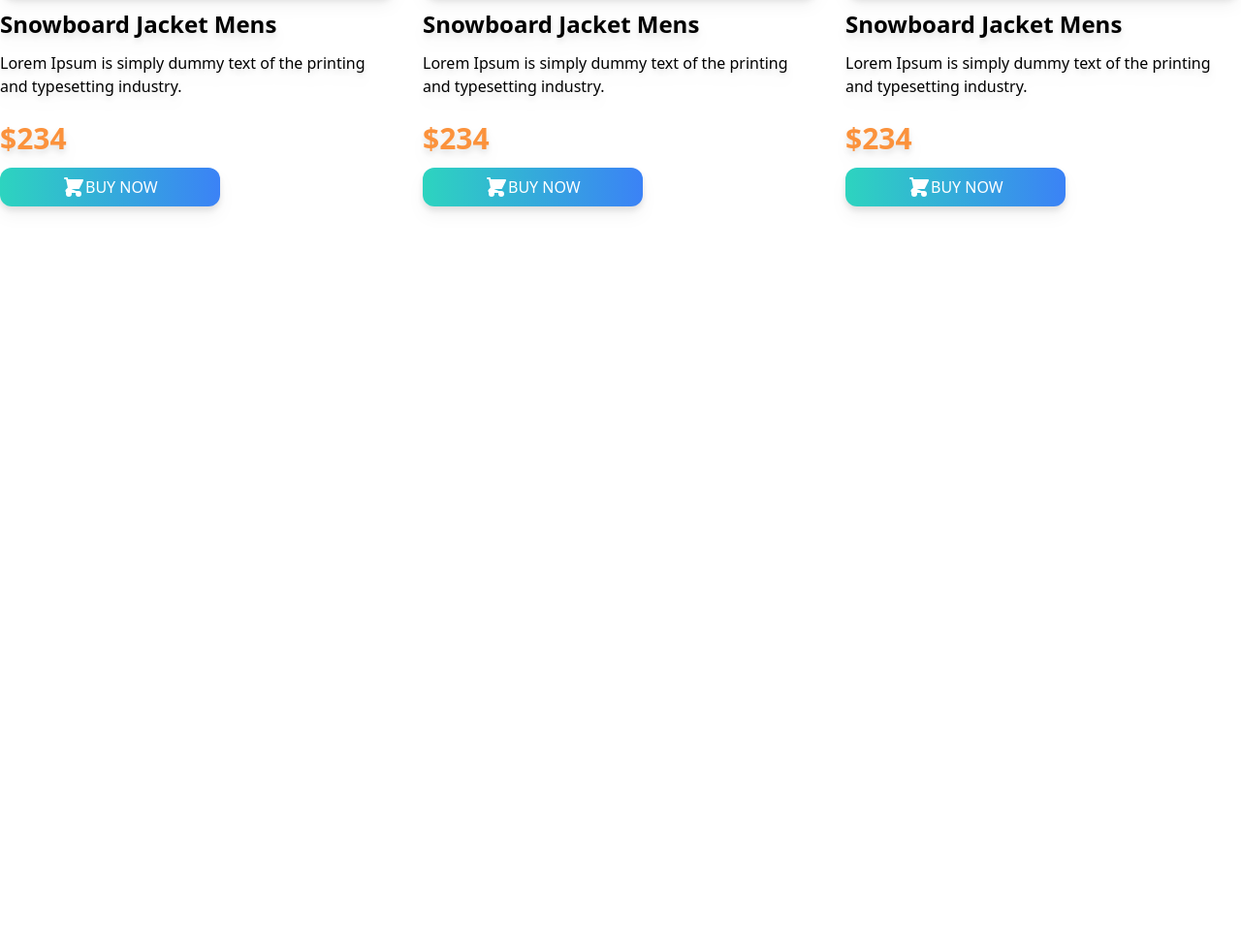
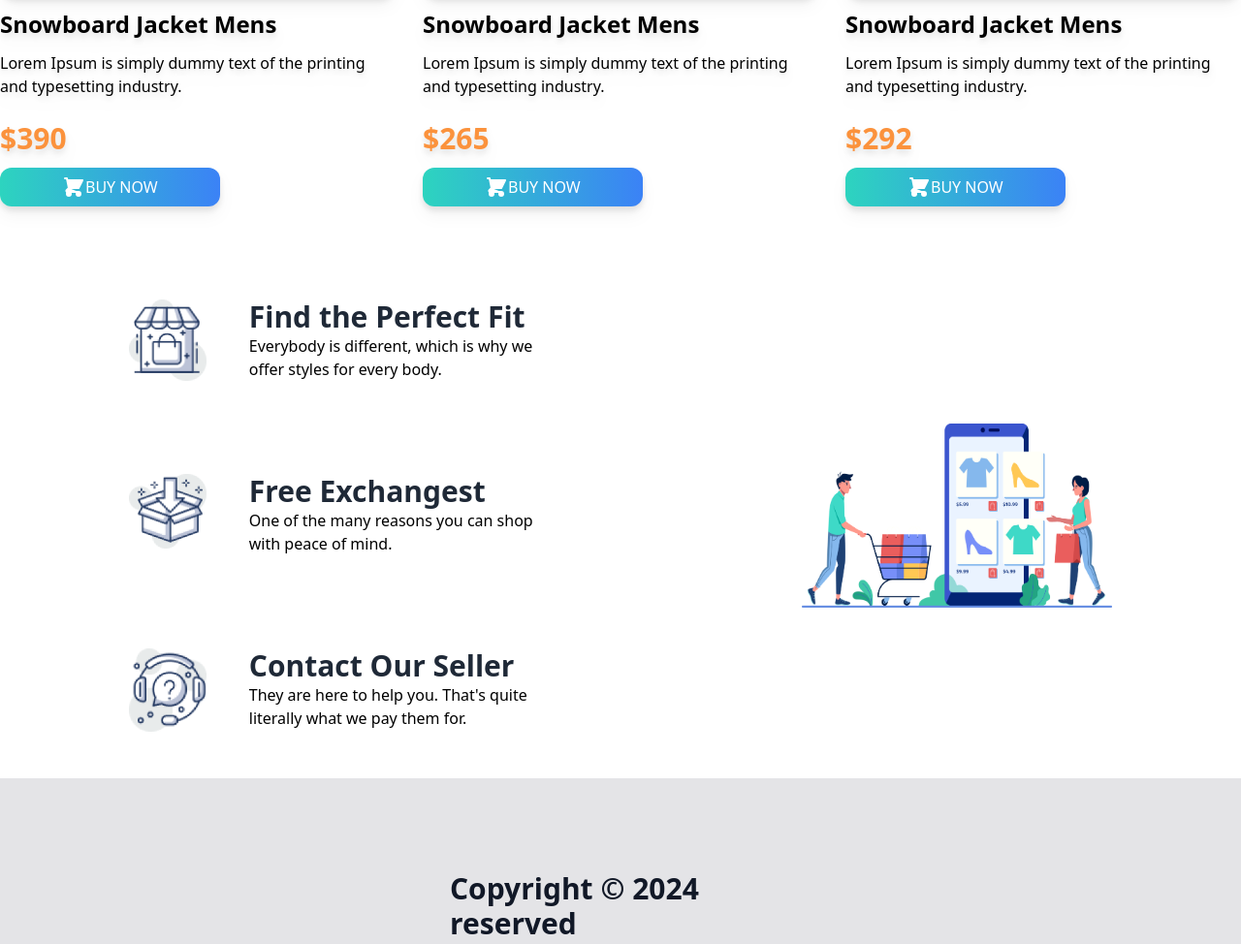
Before and after one commit to Rabby-3338/penguin-fashion-design, a plain HTML site: page index.html in a window 1280 px wide. Shown: the part 2082-3056 px from the top of the page at 97% size. Before the commit the page ends 2343 px from the top, so only its background shows below. Drawn offline with nearby package versions, Linux system fonts and the light colour scheme.

Commit message:
footer section added

```diff
--- a/index.html
+++ b/index.html
@@ -102,7 +102,7 @@
                     <p>Lorem Ipsum is simply dummy text of the
                         printing and typesetting industry.</p>
                         <div class="flex space-x-3">
-                            <h3 class="text-3xl  font-extrabold text-orange-400">$234</h3>
+                            <h3 class="text-3xl  font-extrabold text-orange-400">$250</h3>
                             <button
                     class="py-2 px-16 bg-gradient-to-r from-teal-400 to-blue-500 uppercase rounded-xl text-white font-medium flex">
                     <svg xmlns="http://www.w3.org/2000/svg" class="h-6 w-6 inline" fill="white" viewBox="0 0 24 24"
@@ -121,7 +121,7 @@
                     <p>Lorem Ipsum is simply dummy text of the
                         printing and typesetting industry.</p>
                         <div class="flex space-x-3">
-                            <h3 class="text-3xl  font-extrabold text-orange-400">$234</h3>
+                            <h3 class="text-3xl  font-extrabold text-orange-400">$280</h3>
                             <button
                     class="py-2 px-16 bg-gradient-to-r from-teal-400 to-blue-500 uppercase rounded-xl text-white font-medium flex">
                     <svg xmlns="http://www.w3.org/2000/svg" class="h-6 w-6 inline" fill="white" viewBox="0 0 24 24"
@@ -149,7 +149,7 @@
                     <p>Lorem Ipsum is simply dummy text of the
                         printing and typesetting industry.</p>
                         <div class="flex space-x-3"></div>
-                            <h3 class="text-3xl  font-extrabold text-orange-400">$234</h3>
+                            <h3 class="text-3xl  font-extrabold text-orange-400">$390</h3>
                             <button
                     class="py-2 px-16 bg-gradient-to-r from-teal-400 to-blue-500 uppercase rounded-xl text-white font-medium flex">
                     <svg xmlns="http://www.w3.org/2000/svg" class="h-6 w-6 inline" fill="white" viewBox="0 0 24 24"
@@ -167,7 +167,7 @@
                     <p>Lorem Ipsum is simply dummy text of the
                         printing and typesetting industry.</p>
                         <div class="flex space-x-3"></div>
-                            <h3 class="text-3xl  font-extrabold text-orange-400">$234</h3>
+                            <h3 class="text-3xl  font-extrabold text-orange-400">$265</h3>
                             <button
                     class="py-2 px-16 bg-gradient-to-r from-teal-400 to-blue-500 uppercase rounded-xl text-white font-medium flex">
                     <svg xmlns="http://www.w3.org/2000/svg" class="h-6 w-6 inline" fill="white" viewBox="0 0 24 24"
@@ -185,7 +185,7 @@
                     <p>Lorem Ipsum is simply dummy text of the
                         printing and typesetting industry.</p>
                         <div class="flex space-x-3"></div>
-                            <h3 class="text-3xl  font-extrabold text-orange-400">$234</h3>
+                            <h3 class="text-3xl  font-extrabold text-orange-400">$292</h3>
                             <button
                     class="py-2 px-16 bg-gradient-to-r from-teal-400 to-blue-500 uppercase rounded-xl text-white font-medium flex">
                     <svg xmlns="http://www.w3.org/2000/svg" class="h-6 w-6 inline" fill="white" viewBox="0 0 24 24"
@@ -196,13 +196,59 @@
                         </div>
                 </div>
                 </div>
+      </section>
+
+     <!-- service section -->
+
+     <div class="flex justify-around items-center">
+<!-- services -->
+           <div class="grid grid-cols-1">
+             <div class="flex gap-8 py-8">
+            <div class="h-25 w-20 py-4">
+                <img src="icons/house.png" alt="">
+            </div>
+            <div class="p-4 px-3">
+                <h2 class="text-3xl font bebas font-semibold text-gray-800">Find the Perfect Fit</h2>
+            <p>Everybody is different, which is why we <br>
+                offer styles for every body.</p>
+            </div>
+        </div>
+        <div class="flex gap-8 py-8">
+            <div class="h-25 w-20 py-4">
+                <img src="icons/box.png" alt="">
+            </div>
+            <div class="p-4 px-3">
+                <h2 class="text-3xl font bebas font-semibold text-gray-800">Free Exchangest</h2>
+            <p>One of the many reasons you can shop <br>
+                with peace of mind.</p>
+            </div>
+        </div>
+        <div class="flex gap-8 py-8">
+            <div class="h-25 w-20 py-4">
+                <img src="icons/question.png" alt="">
+            </div>
+            <div class="p-4 px-3">
+                <h2 class="text-3xl font bebas font-semibold text-gray-800">Contact Our Seller</h2>
+            <p>They are here to help you. That's quite <br>
+                literally what we pay them for.</p>
+            </div>
+        </div>
+    </div>
+<!-- image -->
+        <div class="h-100 w-80 items-center">
+            <img src="images/shopping.png" alt="">
+        </div>
+
+     </div>
 
 
-        </section>
 
     </main>
 
-    <footer>
+    <footer class="bg-zinc-200 justify-center items-center h-1440 w-1400 py-24 px-20">
+
+        <p class="text-3xl font bebas ml-96 mr-96  font-semibold text-gray-900">Copyright © 2024 reserved</p>
+
 
     </footer>
 
```
